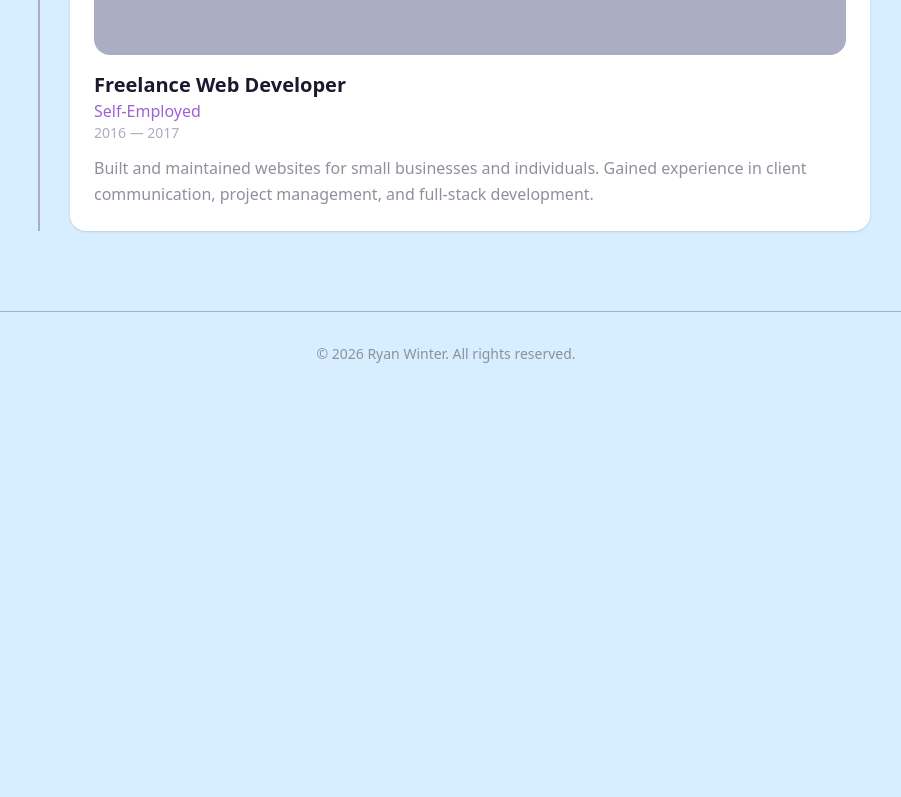
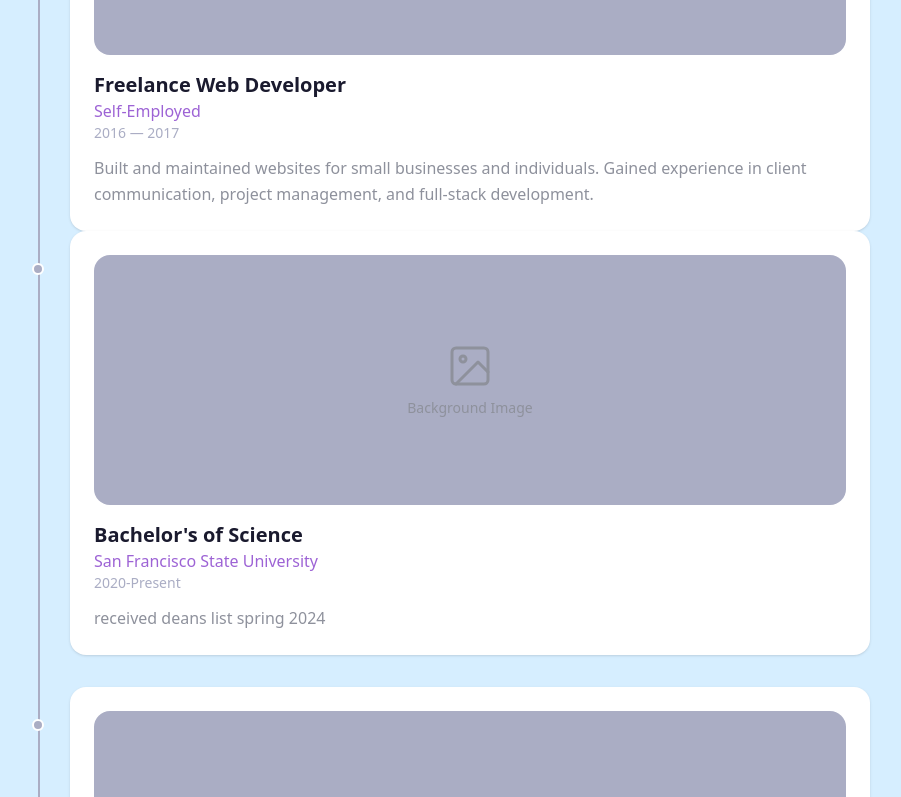
Before and after one commit to CodingCrocs/ryanwwinter-website, a Next.js app: page /resume in a window 1280 px wide. Shown: the part 2000-2797 px from the top of the page, without its empty margins (194-1095 px from the left). Before the commit the page ends 2396 px from the top, so only its background shows below. Built offline with nearby package versions, Linux system fonts and the light colour scheme.

Commit message:
looks good

```diff
--- a/app/resume/page.tsx
+++ b/app/resume/page.tsx
@@ -33,11 +33,34 @@ const experiences = [
   },
 ];
 
+const education = [
+  {
+    title: "Bachelor's of Science",
+    company: "San Francisco State University",
+    dateRange: "2020-Present",
+    description: "received deans list spring 2024",
+  },
+  {
+    title: "CompTIA+ Certification",
+    company: "Self-Study",
+    dateRange: "Jan 2026 - Present",
+    description: "Studied for and passed w",
+  },
+  {
+    title: "av associate",
+    company: "company",
+    dateRange: "company",
+    description: "did the thang",
+  },
+];
+
 export default function ResumePage() {
   return (
     <section className="py-20">
       <div className="max-w-4xl mx-auto px-6">
-        <h1 className="text-4xl font-bold text-secondary mb-12">Resume</h1>
+        <h1 className="text-4xl font-bold text-secondary mb-12">
+          Work Experience
+        </h1>
 
         <div className="relative">
           {/* Timeline connector line */}
@@ -70,6 +93,33 @@ export default function ResumePage() {
               </div>
             ))}
           </div>
+          <div className="flex flex-col gap-8">
+            {education.map((exp, index) => (
+              <div key={index} className="relative md:pl-12">
+                {/* Timeline dot */}
+                <div className="absolute left-2.5 top-8 w-3 h-3 rounded-full bg-neutral2 border-2 border-white hidden md:block" />
+
+                <div className="rounded-2xl bg-white shadow-sm p-6 hover:shadow-md transition-shadow">
+                  {/* TODO: Replace with scroll-animated background images using Framer Motion */}
+                  <ImagePlaceholder
+                    aspectRatio="aspect-[3/1]"
+                    label="Background Image"
+                  />
+
+                  <div className="mt-4">
+                    <h3 className="text-xl font-semibold">{exp.title}</h3>
+                    <p className="text-secondary font-medium">{exp.company}</p>
+                    <p className="text-sm text-neutral2 mb-3">
+                      {exp.dateRange}
+                    </p>
+                    <p className="text-neutral1 leading-relaxed">
+                      {exp.description}
+                    </p>
+                  </div>
+                </div>
+              </div>
+            ))}
+          </div>
         </div>
       </div>
     </section>
```
